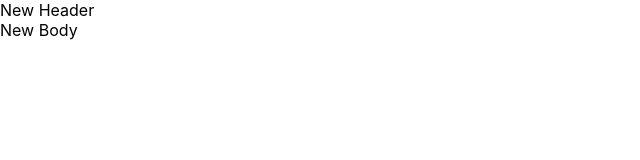
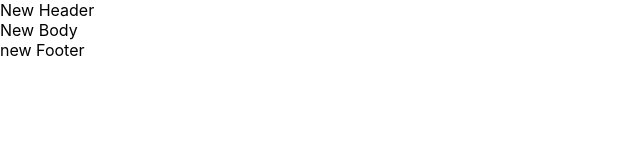
Before and after one commit to gargandiz/Microtasks, a React (Create React App) app: page / in a window 1280 px wide. Shown: the top 160 px of the page, without its empty margins (0-640 px from the left). Built offline with nearby package versions, Linux system fonts and the light colour scheme.

Commit message:
Lesson_1_HW

```diff
--- a/src/App.tsx
+++ b/src/App.tsx
@@ -71,7 +71,7 @@ function App() {
         {/*            </div>*/}
                     <Header title={'New Header'}/>
                     <Body title={'New Body'}/>
-        {/*            <Footer title={'new Footer'}/>*/}
+                    <Footer title={'new Footer'}/>
         {/*            <NewComponent students={students}/>*/}
         {/*<Button name="My YouTube Channel_1" callBack={() =>Button_1_Foo("I'm Vasia", 21, "A'm from Kharkiv")}/>*/}
         {/*<Button name="My YouTube Channel_2" callBack={() => Button_2_Foo("I'm Ivan")}/>*/}
```
